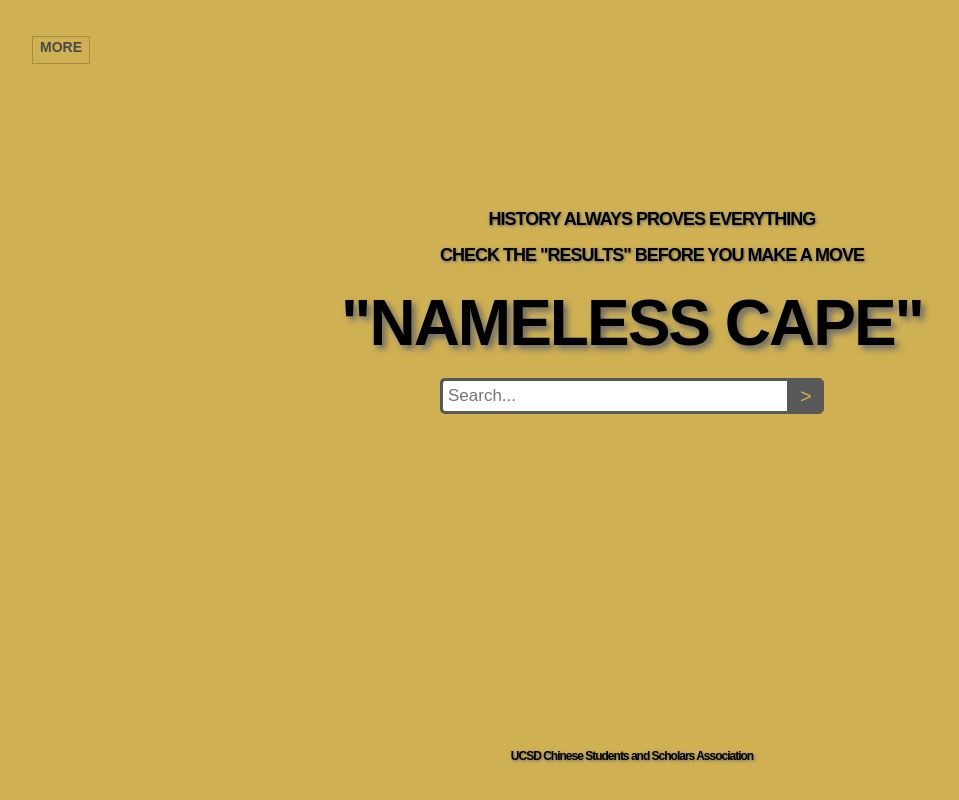
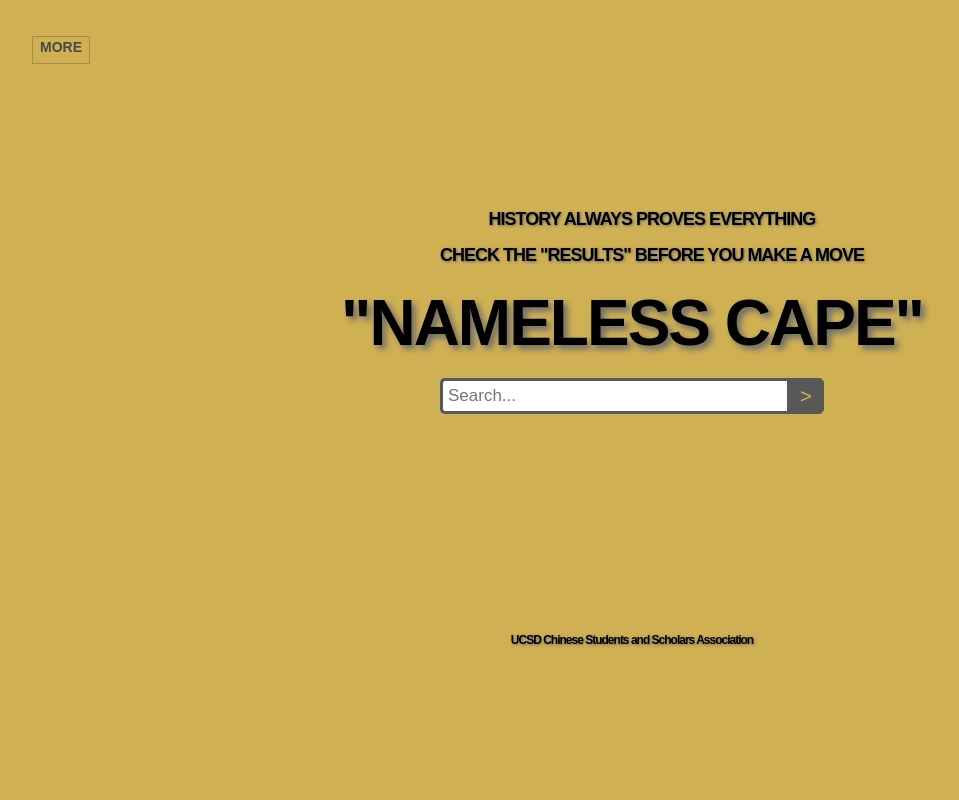
Before and after one commit to jiazhengb/cssa, a plain HTML site: page CSSA/index.html in a window 1280 px wide. Shown: the whole page, without its empty margins (8-967 px from the left). Drawn offline with Linux system fonts and the light colour scheme.

Commit message:
Footer updated

```diff
--- a/CSSA/css/style.css
+++ b/CSSA/css/style.css
@@ -14,12 +14,12 @@ section{
 }
 
 footer{
-  position: absolute;
+  position: relative;
   padding: 2rem 0 2rem 0 ;
   text-align: center;
+  left: 0;
   bottom: 0;
-  left: 50%;
-  transform: translate(-50%,0);
+  width: 100%;
 }
 
 nav {
```
